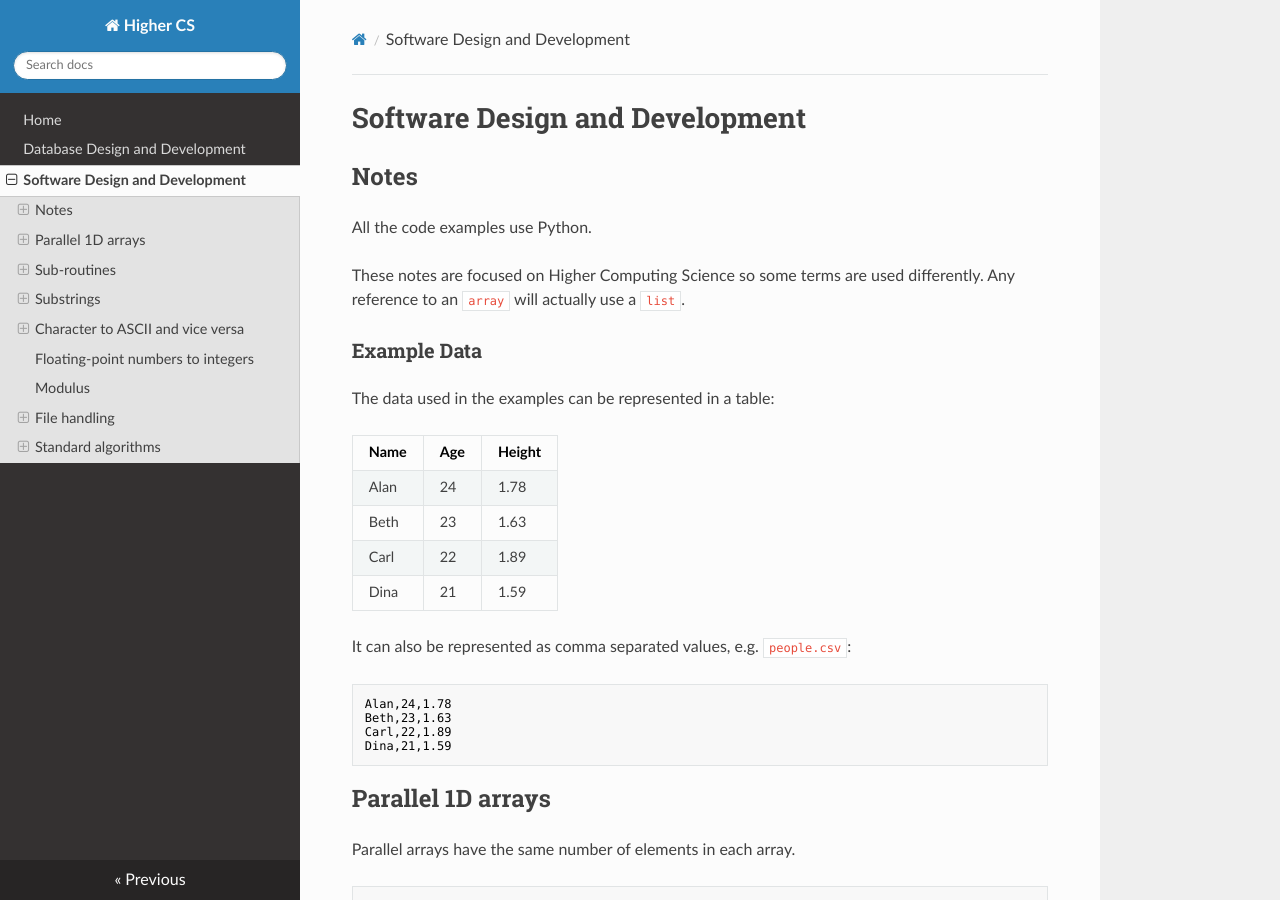
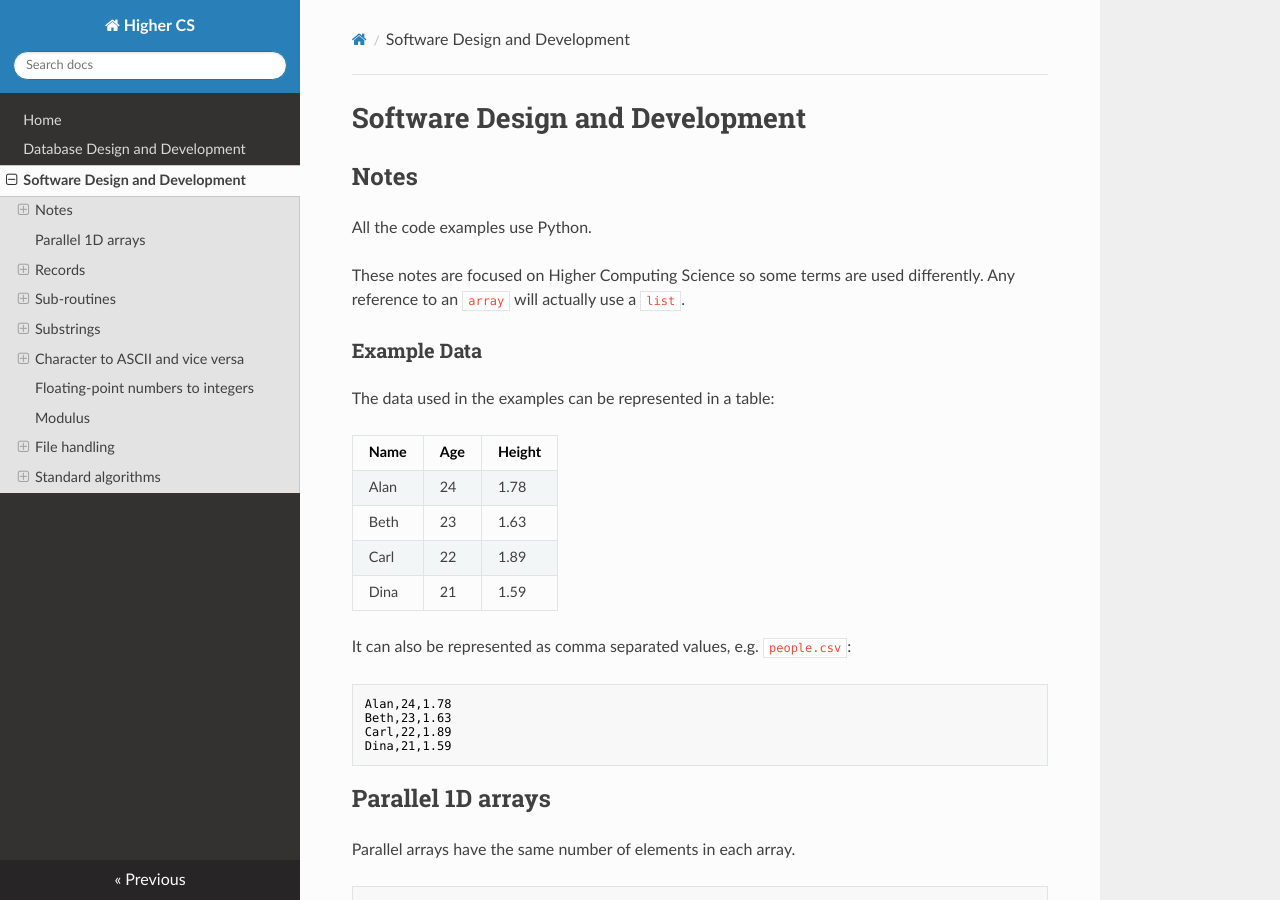
Before and after one commit to MrFriendCS/H-CS, an MkDocs documentation site: the page built from docs/H-CS-SDD.md, in a window 1280 px wide and 900 px high. Built offline with MkDocs 1.6.1, drawn with Linux system fonts in a browser that asks for light colours; nearby versions of some CDN libraries.

Commit message:
docs/H-CS-SDD.md updated from https://stackedit.io/

````diff
--- a/docs/H-CS-SDD.md
+++ b/docs/H-CS-SDD.md
@@ -36,7 +36,7 @@ ages = [0] * 4
 heights = [0.0] * 4
 ```
 
-### Records
+## Records
 
 The code to produce a record needs to be imported before it can be used.
 
````
Also changed, not shown: other parts of docs/H-CS-SDD.md (+1 -1 lines).
